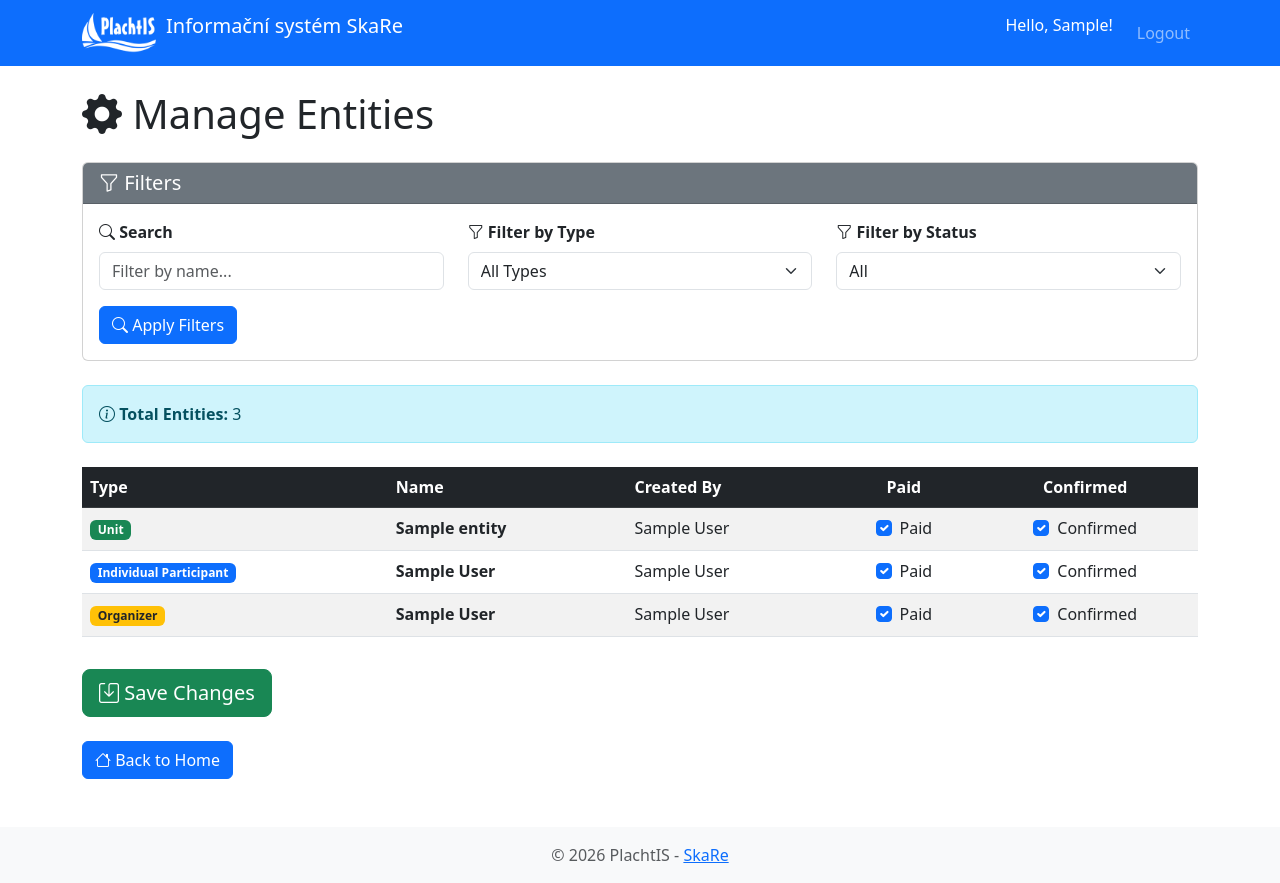
After one commit to ciakval/plachtis, a Django app: page /entities/manage/ in a window 1280 px wide. The commit adds this page. Run offline with Django 5.2, Linux system fonts and the light colour scheme; a user stored in the database is signed in; tables that the repository leaves empty hold one stand-in row (values such as "Sample post").

Commit message:
Added payed and confirmed fields and management of the fields for admins

```diff
--- a/SkaRe/templates/SkaRe/home.html
+++ b/SkaRe/templates/SkaRe/home.html
@@ -50,8 +50,11 @@
                     <a class="btn btn-warning btn-lg me-2 mb-2" href="{% url 'SkaRe:list_all' %}" role="button">
                         <i class="bi bi-gear"></i> {% trans "Show All Participants" %}
                     </a>
-                    <a class="btn btn-warning btn-lg mb-2" href="{% url 'SkaRe:list_merchandise' %}" role="button">
+                    <a class="btn btn-warning btn-lg me-2 mb-2" href="{% url 'SkaRe:list_merchandise' %}" role="button">
                         <i class="bi bi-bag-fill"></i> {% trans "Scarves and Hats" %}
+                    </a>
+                    <a class="btn btn-warning btn-lg mb-2" href="{% url 'SkaRe:manage_entities' %}" role="button">
+                        <i class="bi bi-check-circle"></i> {% trans "Manage Entities" %}
                     </a>
                 </div>
                 {% endif %}
--- a/SkaRe/templates/SkaRe/list_all.html
+++ b/SkaRe/templates/SkaRe/list_all.html
@@ -187,7 +187,7 @@
 
                     {% for p in regular_participants %}
                     <tr data-type="regular">
-                        <td data-col="type"><span class="badge bg-success">{% trans "Regular" %}</span></td>
+                        <td data-col="type"><span class="badge bg-success">{% trans "Regular participant" %}</span></td>
                         <td data-col="firstname">{{ p.first_name }}</td>
                         <td data-col="lastname">{{ p.last_name }}</td>
                         <td data-col="nickname">{{ p.nickname|default:"-" }}</td>
--- /dev/null
+++ b/SkaRe/templates/SkaRe/manage_entities.html
@@ -0,0 +1,161 @@
+{% extends 'SkaRe/base.html' %}
+{% load i18n static %}
+
+{% block title %}{% trans "Manage Entities" %} - SkaRe{% endblock %}
+
+{% block content %}
+<div class="row">
+    <div class="col-md-12">
+        <h1 class="mb-4"><i class="bi bi-gear-fill"></i> {% trans "Manage Entities" %}</h1>
+
+        {% if user.is_staff %}
+
+        <!-- Search Filter -->
+        <div class="card mb-4">
+            <div class="card-header bg-secondary text-white">
+                <h5 class="mb-0"><i class="bi bi-funnel"></i> {% trans "Filters" %}</h5>
+            </div>
+            <div class="card-body">
+                <form method="get" action="{% url 'SkaRe:manage_entities' %}">
+                    <div class="row mb-3">
+                        <div class="col-md-4">
+                            <label class="form-label fw-bold"><i class="bi bi-search"></i> {% trans "Search" %}</label>
+                            <input type="text" name="search" class="form-control"
+                                   placeholder="{% trans 'Filter by name...' %}"
+                                   value="{{ search_query }}">
+                        </div>
+                        <div class="col-md-4">
+                            <label class="form-label fw-bold"><i class="bi bi-funnel"></i> {% trans "Filter by Type" %}</label>
+                            <select name="type" class="form-select">
+                                <option value="">{% trans "All Types" %}</option>
+                                <option value="unit" {% if type_filter == 'unit' %}selected{% endif %}>{% trans "Units" %}</option>
+                                <option value="individual_participant" {% if type_filter == 'individual_participant' %}selected{% endif %}>{% trans "Individual Participants" %}</option>
+                                <option value="organizer" {% if type_filter == 'organizer' %}selected{% endif %}>{% trans "Organizers" %}</option>
+                            </select>
+                        </div>
+                        <div class="col-md-4">
+                            <label class="form-label fw-bold"><i class="bi bi-funnel"></i> {% trans "Filter by Status" %}</label>
+                            <select name="status" class="form-select">
+                                <option value="">{% trans "All" %}</option>
+                                <option value="paid" {% if status_filter == 'paid' %}selected{% endif %}>{% trans "Paid" %}</option>
+                                <option value="unpaid" {% if status_filter == 'unpaid' %}selected{% endif %}>{% trans "Unpaid" %}</option>
+                                <option value="confirmed" {% if status_filter == 'confirmed' %}selected{% endif %}>{% trans "Confirmed" %}</option>
+                                <option value="unconfirmed" {% if status_filter == 'unconfirmed' %}selected{% endif %}>{% trans "Unconfirmed" %}</option>
+                            </select>
+                        </div>
+                    </div>
+                    <div class="row">
+                        <div class="col-md-12">
+                            <button type="submit" class="btn btn-primary me-2">
+                                <i class="bi bi-search"></i> {% trans "Apply Filters" %}
+                            </button>
+                            {% if search_query or type_filter or status_filter %}
+                            <a href="{% url 'SkaRe:manage_entities' %}" class="btn btn-outline-secondary">
+                                <i class="bi bi-x-circle"></i> {% trans "Clear filters" %}
+                            </a>
+                            {% endif %}
+                        </div>
+                    </div>
+                </form>
+            </div>
+        </div>
+
+        <!-- Statistics -->
+        <div class="alert alert-info mb-4">
+            <i class="bi bi-info-circle"></i>
+            <strong>{% trans "Total Entities" %}:</strong> {{ entities_data|length }}
+        </div>
+
+        <!-- Form for updating entities -->
+        <form method="post" action="{% url 'SkaRe:manage_entities' %}">
+            {% csrf_token %}
+            <input type="hidden" name="search" value="{{ search_query|default:'' }}">
+            <input type="hidden" name="type" value="{{ type_filter|default:'' }}">
+            <input type="hidden" name="status" value="{{ status_filter|default:'' }}">
+
+            <!-- Data Table -->
+            <div class="table-responsive">
+                <table class="table table-striped table-hover">
+                    <thead class="table-dark">
+                        <tr>
+                            <th>{% trans "Type" %}</th>
+                            <th>{% trans "Name" %}</th>
+                            <th>{% trans "Created By" %}</th>
+                            <th class="text-center">{% trans "Paid" %}</th>
+                            <th class="text-center">{% trans "Confirmed" %}</th>
+                        </tr>
+                    </thead>
+                    <tbody>
+                        {% for item in entities_data %}
+                        <tr id="entity-{{ item.entity.id }}">
+                            <td>
+                                {% if item.type == 'unit' %}
+                                    <span class="badge bg-success">{% trans "Unit" %}</span>
+                                {% elif item.type == 'individual_participant' %}
+                                    <span class="badge bg-primary">{% trans "Individual Participant" %}</span>
+                                {% elif item.type == 'organizer' %}
+                                    <span class="badge bg-warning text-dark">{% trans "Organizer" %}</span>
+                                {% endif %}
+                            </td>
+                            <td><strong>{{ item.name }}</strong></td>
+                            <td>{{ item.entity.created_by.get_full_name|default:item.entity.created_by.username }}</td>
+                            <td class="text-center">
+                                <input type="hidden" name="entity_ids" value="{{ item.entity.id }}">
+                                <div class="form-check d-flex justify-content-center">
+                                    <input class="form-check-input" type="checkbox"
+                                           name="paid" value="{{ item.entity.id }}"
+                                           id="paid-{{ item.entity.id }}"
+                                           {% if item.entity.paid %}checked{% endif %}>
+                                    <label class="form-check-label ms-2" for="paid-{{ item.entity.id }}">
+                                        {% trans "Paid" %}
+                                    </label>
+                                </div>
+                            </td>
+                            <td class="text-center">
+                                <div class="form-check d-flex justify-content-center">
+                                    <input class="form-check-input" type="checkbox"
+                                           name="confirmed" value="{{ item.entity.id }}"
+                                           id="confirmed-{{ item.entity.id }}"
+                                           {% if item.entity.confirmed %}checked{% endif %}>
+                                    <label class="form-check-label ms-2" for="confirmed-{{ item.entity.id }}">
+                                        {% trans "Confirmed" %}
+                                    </label>
+                                </div>
+                            </td>
+                        </tr>
+                        {% empty %}
+                        <tr>
+                            <td colspan="5" class="text-center">
+                                <div class="alert alert-warning mb-0">
+                                    <i class="bi bi-exclamation-triangle"></i> {% trans "No results found." %}
+                                </div>
+                            </td>
+                        </tr>
+                        {% endfor %}
+                    </tbody>
+                </table>
+            </div>
+
+            {% if entities_data %}
+            <div class="mt-3 mb-4">
+                <button type="submit" class="btn btn-success btn-lg">
+                    <i class="bi bi-save"></i> {% trans "Save Changes" %}
+                </button>
+            </div>
+            {% endif %}
+        </form>
+
+        <div class="mt-4">
+            <a class="btn btn-primary" href="{% url 'SkaRe:home' %}" role="button">
+                <i class="bi bi-house"></i> {% trans "Back to Home" %}
+            </a>
+        </div>
+
+        {% else %}
+        <div class="alert alert-danger">
+            <i class="bi bi-shield-exclamation"></i> {% trans "You do not have permission to view this page." %}
+        </div>
+        {% endif %}
+    </div>
+</div>
+{% endblock %}
--- a/SkaRe/templates/SkaRe/register_individual_participant.html
+++ b/SkaRe/templates/SkaRe/register_individual_participant.html
@@ -165,7 +165,7 @@
                     <!-- Merchandise -->
                     <div class="card mb-4">
                         <div class="card-header bg-light">
-                            <h5 class="mb-0"><i class="bi bi-bag-fill"></i>{% trans "Merchandise" %}</h5>
+                            <h5 class="mb-0"><i class="bi bi-bag-fill"></i> {% trans "Merchandise" %}</h5>
                         </div>
                         <div class="card-body">
                             <div class="row">
--- a/SkaRe/urls.py
+++ b/SkaRe/urls.py
@@ -23,4 +23,5 @@ urlpatterns = [
     path('organizer/editors/<int:organizer_id>/', views.manage_organizer_editors, name='manage_organizer_editors'),
     path('all/list/', views.list_all, name='list_all'),
     path('merchandise/list/', views.list_merchandise, name='list_merchandise'),
+    path('entities/manage/', views.manage_entities, name='manage_entities'),
 ]
--- a/SkaRe/views.py
+++ b/SkaRe/views.py
@@ -809,6 +809,163 @@ def edit_organizer(request, organizer_id):
 
 
 @login_required
+def manage_entities(request):
+    """Admin view for managing entity payment and confirmation status."""
+    if not request.user.is_staff:
+        messages.error(request, _('You do not have permission to view this page.'))
+        return redirect('SkaRe:home')
+
+    # Handle form submission
+    if request.method == 'POST':
+        # Get all entity IDs from the form
+        entity_ids = request.POST.getlist('entity_ids')
+        paid_entities = set(request.POST.getlist('paid'))
+        confirmed_entities = set(request.POST.getlist('confirmed'))
+
+        updated_count = 0
+        try:
+            for entity_id in entity_ids:
+                try:
+                    entity = Entity.objects.get(id=entity_id)
+                    entity_updated = False
+
+                    # Update paid status
+                    should_be_paid = entity_id in paid_entities
+                    if entity.paid != should_be_paid:
+                        entity.paid = should_be_paid
+                        entity_updated = True
+
+                    # Update confirmed status
+                    should_be_confirmed = entity_id in confirmed_entities
+                    if entity.confirmed != should_be_confirmed:
+                        entity.confirmed = should_be_confirmed
+                        entity_updated = True
+
+                    if entity_updated:
+                        entity.save()
+                        updated_count += 1
+                except Entity.DoesNotExist:
+                    continue
+
+            if updated_count > 0:
+                messages.success(request, _('Updated {count} entities.').format(count=updated_count))
+            else:
+                messages.info(request, _('No changes made.'))
+        except Exception as e:
+            messages.error(request, _('Error updating entities: {error}').format(error=str(e)))
+
+        # Preserve filter parameters
+        from django.http import HttpResponseRedirect
+        from django.urls import reverse
+        from urllib.parse import urlencode
+
+        params = {}
+        for key in ['search', 'type', 'status']:
+            value = request.POST.get(key, '').strip()
+            if value:
+                params[key] = value
+
+        url = reverse('SkaRe:manage_entities')
+        if params:
+            url += '?' + urlencode(params)
+
+        return HttpResponseRedirect(url)
+
+    # Get filter parameters
+    search_query = request.GET.get('search', '').strip()
+    type_filter = request.GET.get('type', '').strip()
+    status_filter = request.GET.get('status', '').strip()  # 'paid', 'unpaid', 'confirmed', 'unconfirmed', 'all'
+
+    # Get all entities with their related objects
+    units = Unit.objects.all().select_related('entity', 'entity__created_by')
+    individual_participants = IndividualParticipant.objects.all().select_related('entity', 'entity__created_by')
+    organizers = Organizer.objects.all().select_related('entity', 'entity__created_by')
+
+    # Filter by type
+    if type_filter == 'unit':
+        individual_participants = IndividualParticipant.objects.none()
+        organizers = Organizer.objects.none()
+    elif type_filter == 'individual_participant':
+        units = Unit.objects.none()
+        organizers = Organizer.objects.none()
+    elif type_filter == 'organizer':
+        units = Unit.objects.none()
+        individual_participants = IndividualParticipant.objects.none()
+
+    # Filter by search query
+    if search_query:
+        if type_filter == '' or type_filter == 'unit':
+            units = units.filter(entity__scout_unit_name__icontains=search_query)
+        if type_filter == '' or type_filter == 'individual_participant':
+            individual_participants = individual_participants.filter(
+                Q(first_name__icontains=search_query) | Q(last_name__icontains=search_query)
+            )
+        if type_filter == '' or type_filter == 'organizer':
+            organizers = organizers.filter(
+                Q(first_name__icontains=search_query) | Q(last_name__icontains=search_query)
+            )
+
+    # Filter by status
+    if status_filter == 'paid':
+        units = units.filter(entity__paid=True)
+        individual_participants = individual_participants.filter(entity__paid=True)
+        organizers = organizers.filter(entity__paid=True)
+    elif status_filter == 'unpaid':
+        units = units.filter(entity__paid=False)
+        individual_participants = individual_participants.filter(entity__paid=False)
+        organizers = organizers.filter(entity__paid=False)
+    elif status_filter == 'confirmed':
+        units = units.filter(entity__confirmed=True)
+        individual_participants = individual_participants.filter(entity__confirmed=True)
+        organizers = organizers.filter(entity__confirmed=True)
+    elif status_filter == 'unconfirmed':
+        units = units.filter(entity__confirmed=False)
+        individual_participants = individual_participants.filter(entity__confirmed=False)
+        organizers = organizers.filter(entity__confirmed=False)
+
+    # Prepare entity list with type information
+    entities_data = []
+
+    for unit in units:
+        entities_data.append({
+            'entity': unit.entity,
+            'type': 'unit',
+            'type_display': _('Unit'),
+            'name': unit.entity.scout_unit_name or _('Unnamed Unit'),
+            'unit': unit,
+        })
+
+    for participant in individual_participants:
+        entities_data.append({
+            'entity': participant.entity,
+            'type': 'individual_participant',
+            'type_display': _('Individual Participant'),
+            'name': f"{participant.first_name} {participant.last_name}",
+            'participant': participant,
+        })
+
+    for organizer in organizers:
+        entities_data.append({
+            'entity': organizer.entity,
+            'type': 'organizer',
+            'type_display': _('Organizer'),
+            'name': f"{organizer.first_name} {organizer.last_name}",
+            'organizer': organizer,
+        })
+
+    # Sort by created_at (newest first)
+    entities_data.sort(key=lambda x: x['entity'].created_at, reverse=True)
+
+    context = {
+        'entities_data': entities_data,
+        'search_query': search_query,
+        'type_filter': type_filter,
+        'status_filter': status_filter,
+    }
+    return render(request, 'SkaRe/manage_entities.html', context)
+
+
+@login_required
 def manage_unit_editors(request, unit_id):
     """View for managing editors of a unit."""
     unit = get_object_or_404(Unit, id=unit_id)
```
Also changed, not shown: SkaRe/models.py (+12 -0 lines), SkaRe/migrations/0011_entity_confirmed_entity_paid.py (added), locale/cs/LC_MESSAGES/django.po.
